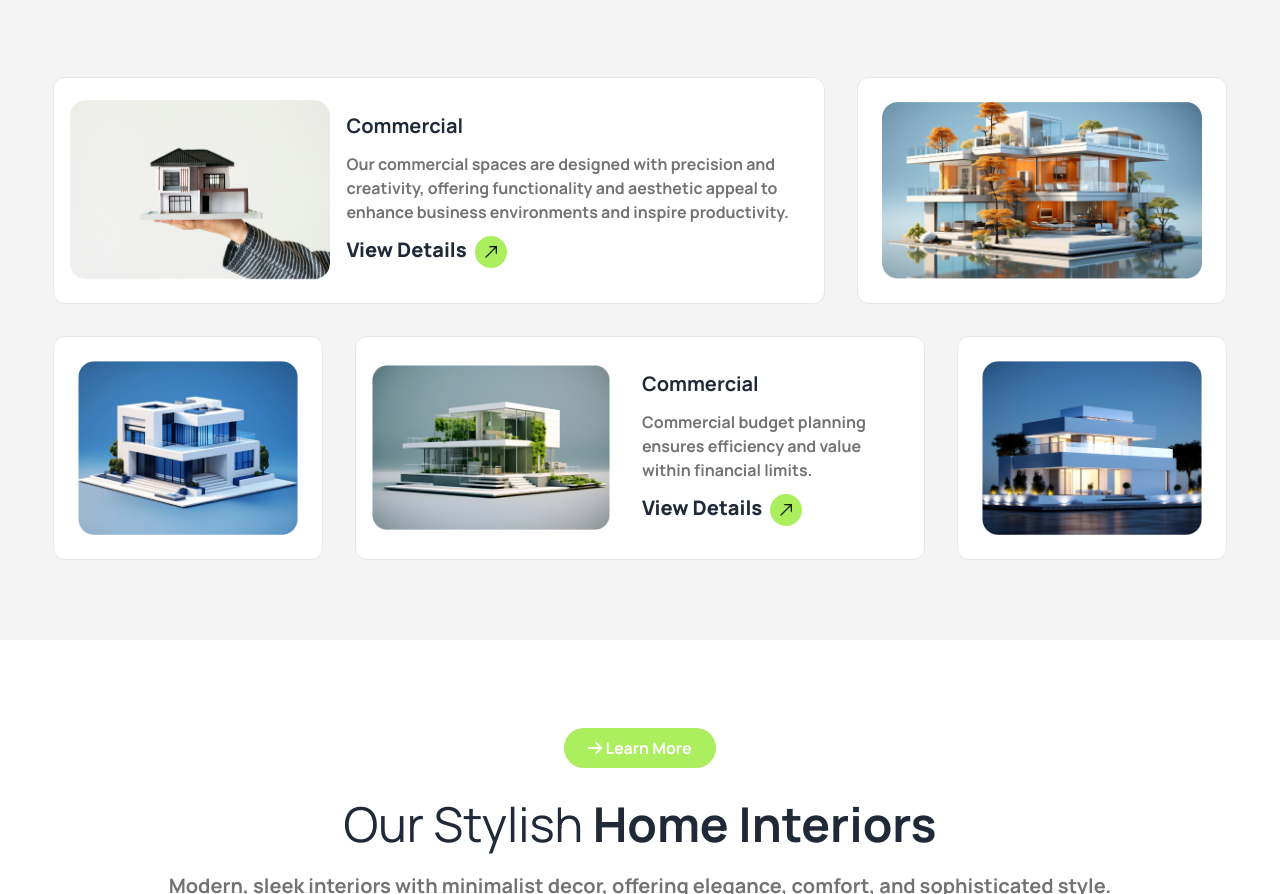
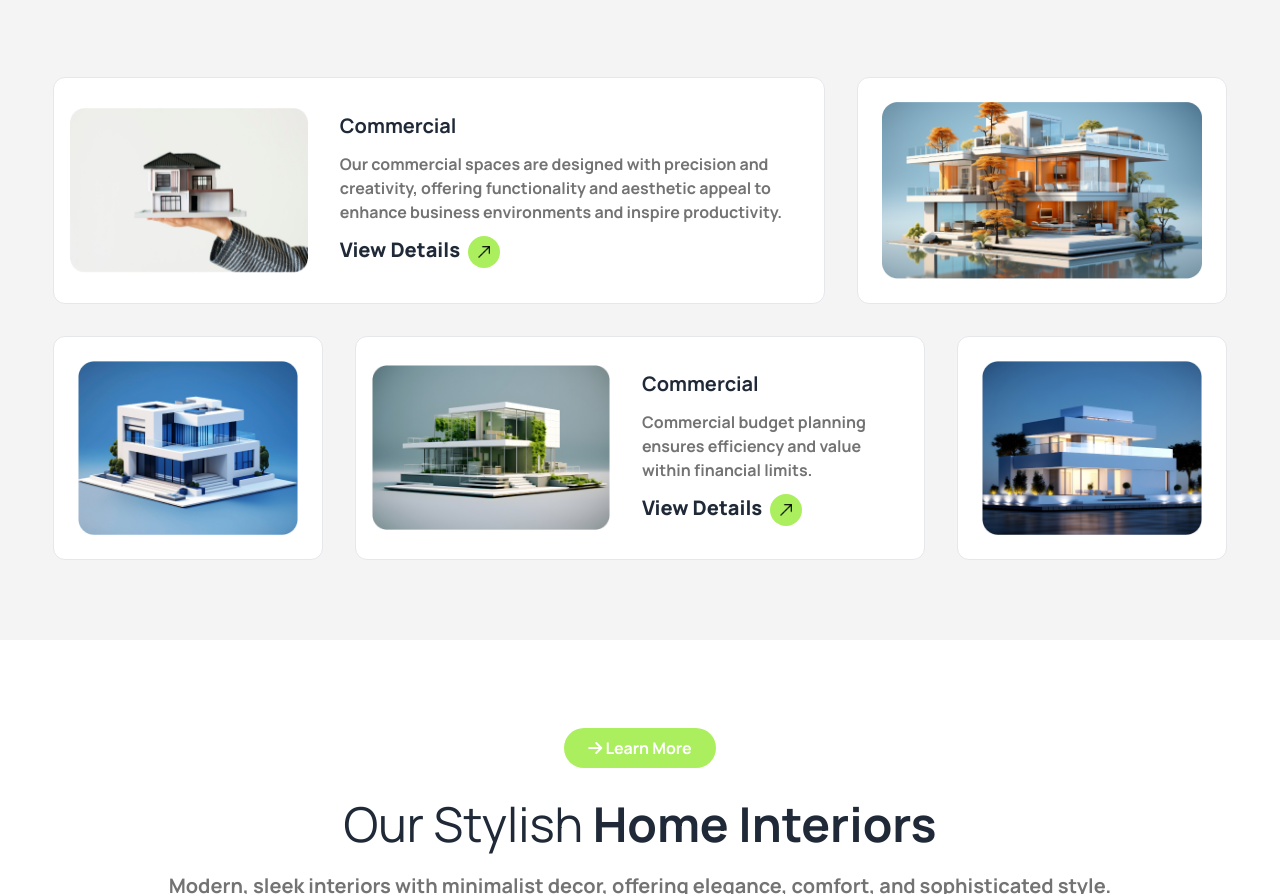
Before and after one commit to walid-official/assignment-3, a plain HTML site: page index.html in a window 1280 px wide. Shown: the part 2632-3526 px from the top of the page. Drawn offline with nearby package versions, Linux system fonts and the light colour scheme.

Commit message:
a design is customized

```diff
--- a/index.html
+++ b/index.html
@@ -217,10 +217,10 @@
             <div class="grid grid-cols-12 md:gap-8 gap-y-8 py-20">
                 <!-- Portfolio 1 -->
                 <div class="md:flex col-span-12 lg:col-span-8 border p-4 bg-white rounded-xl">
-                    <div class="flex items-center w-full">
+                    <div class="flex items-center md:w-[90%]">
                         <img src="assets/img1.png" class="w-full" alt="">
                     </div>
-                    <div class="flex items-center md:ml-4">
+                    <div class="flex items-center md:ml-8">
                       <div class="mt-4 md:mt-0">
                             <h2 class="font-bold text-xl">Commercial</h2>
                             <p class="text-[#737373] font-bold my-3">Our commercial spaces are designed with precision and creativity, offering functionality and aesthetic appeal to enhance business environments and inspire productivity.</p>
```
